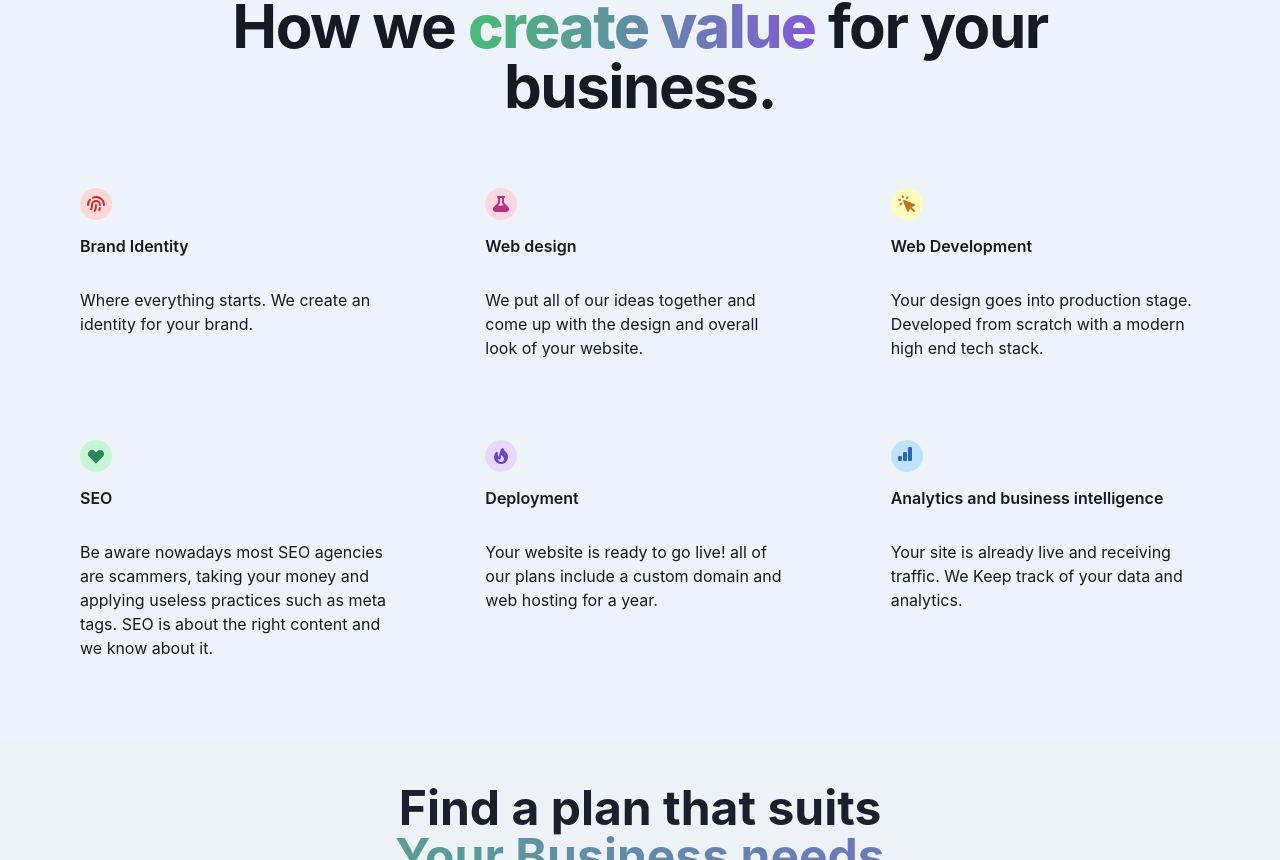
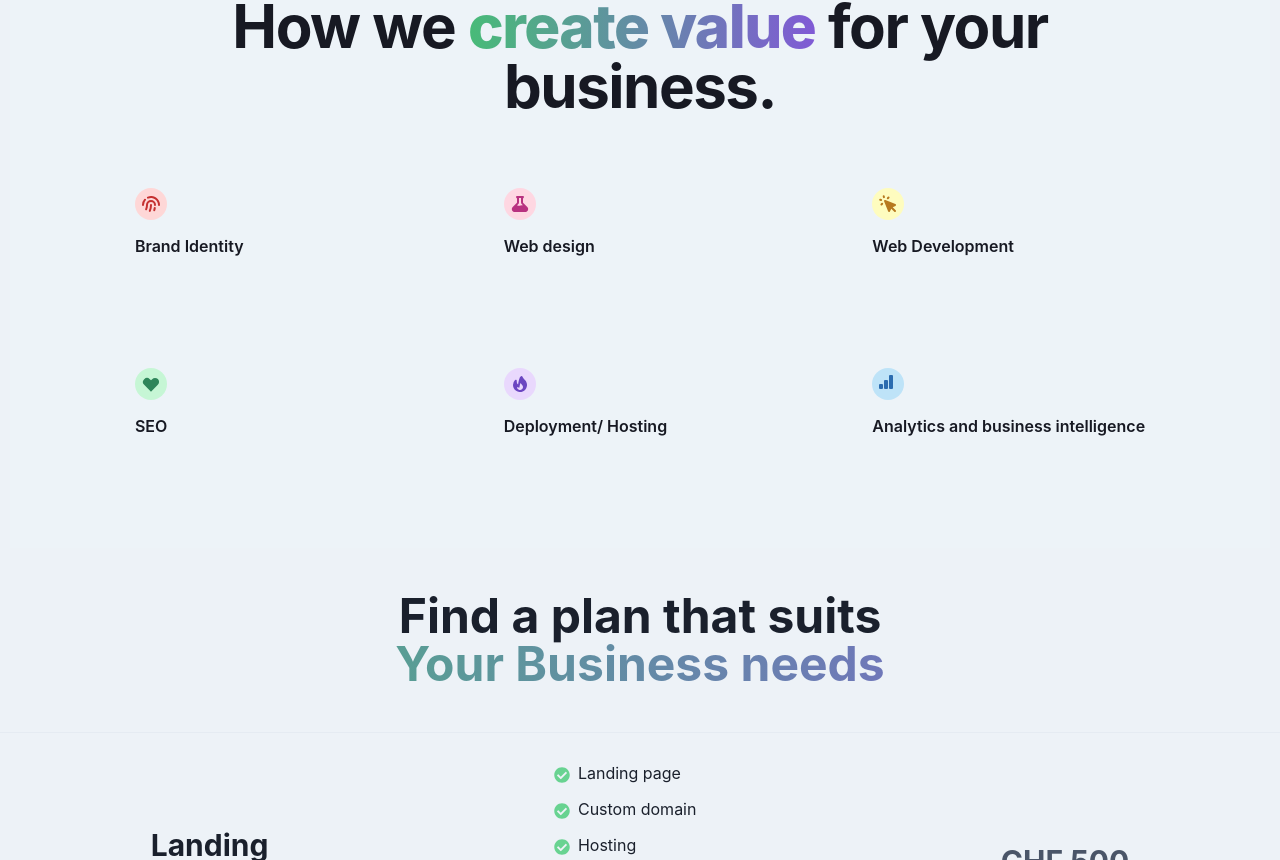
Before and after one commit to apariciodevs/wrine-2.0, a Next.js app: page / in a window 1280 px wide. Shown: the part 1337-2197 px from the top of the page. Built offline with nearby package versions, Linux system fonts and the light colour scheme.

Commit message:
features update

```diff
--- a/components/Features.jsx
+++ b/components/Features.jsx
@@ -147,7 +147,6 @@ export default function Features() {
             </>
           }
         >
-          Where everything starts. We create an identity for your brand.
         </Feature>
 
         <Feature
@@ -161,8 +160,7 @@ export default function Features() {
             />
           }
         >
-          We put all of our ideas together and come up with the design and
-          overall look of your website.
+
         </Feature>
 
         <Feature
@@ -176,8 +174,7 @@ export default function Features() {
             />
           }
         >
-          Your design goes into production stage. Developed from scratch with a
-          modern high end tech stack.
+
         </Feature>
 
         <Feature
@@ -193,13 +190,11 @@ export default function Features() {
             </>
           }
         >
-          Be aware nowadays most SEO agencies are scammers, taking your money
-          and applying useless practices such as meta tags. SEO is about the
-          right content and we know about it.
+
         </Feature>
         <Feature
           color="purple"
-          title="Deployment"
+          title="Deployment/ Hosting"
           icon={
             <path
               fillRule="evenodd"
@@ -208,8 +203,7 @@ export default function Features() {
             />
           }
         >
-          Your website is ready to go live! all of our plans include a custom
-          domain and web hosting for a year.
+
         </Feature>
         <Feature
           color="blue"
@@ -222,8 +216,7 @@ export default function Features() {
 
           }
         >
-          Your site is already live and receiving traffic. We Keep track of your
-          data and analytics.
+
         </Feature>
       </SimpleGrid>
     </Flex>
--- a/styles/globals.css
+++ b/styles/globals.css
@@ -1,8 +1,11 @@
+
+html {
+  scroll-behavior: smooth;
+}
 html,
 body {
   padding: 0;
   margin: 0;
-  scroll-behavior: smooth
   ;
 }
 
```
